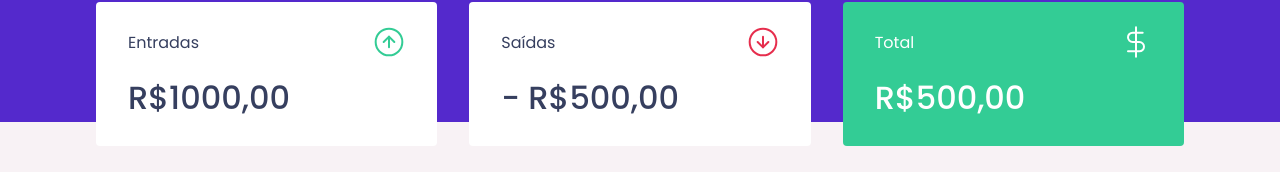
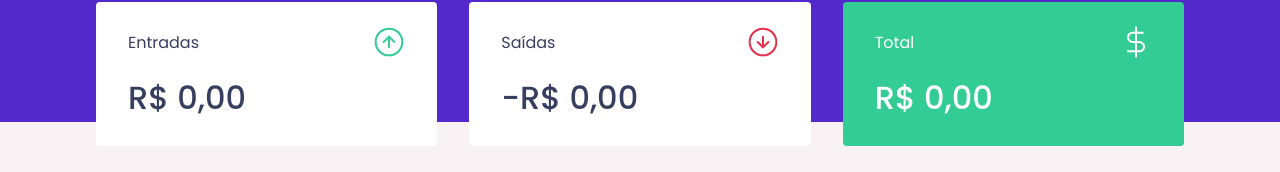
Before and after one commit to Gustavo-SB/dtmoney, a React (Create React App) app: page / in a window 1280 px wide. Shown: the part 150-322 px from the top of the page. Built offline with nearby package versions, Linux system fonts and the light colour scheme; no server answers; what miragejs would draw is missing.

Commit message:
adicionado hook e tabela e summary dinamic

```diff
--- a/src/App.tsx
+++ b/src/App.tsx
@@ -4,7 +4,7 @@
 import { Header } from "./components/Header";
 import { NewTransactionModal } from "./components/NewTransactionModal";
 import { GlobalStyle } from "./styles/global";
-import { TransactionsProvider } from './TransactionsContext';
+import { TransactionsProvider } from './hooks/useTransactions';
 
 Modal.setAppElement('#root');
 
--- a/src/TransactionsContext.tsx
+++ /dev/null
@@ -1,32 +0,0 @@
-import { createContext, ReactNode, useEffect, useState } from 'react';
-import { api } from './services/api';
-
-interface Transaction {
-  id: number;
-  title: string;
-  type: string;
-  category: string;
-  amount: number;
-  createdAt: Date;
-}
-
-interface TransactionsProviderProps {
-  children: ReactNode;
-}
-
-export const TransactionsContext = createContext<Transaction[]>([]);
-
-export function TransactionsProvider({ children }: TransactionsProviderProps) {
-  const [transactions, setTransactions] = useState<Transaction[]>([]);
-
-  useEffect(() => {
-    api.get('/transactions')
-      .then(response => setTransactions(response.data.transactions))
-  }, []);
-
-  return (
-    <TransactionsContext.Provider value={transactions}>
-      {children}
-    </TransactionsContext.Provider>
-  );
-}
--- a/src/components/NewTransactionModal/index.tsx
+++ b/src/components/NewTransactionModal/index.tsx
@@ -1,10 +1,11 @@
 import Modal from "react-modal"
+import { Container, RadioBox, TransactionTypeContainer } from "./styles";
+import { FormEvent, useState } from "react";
+
 import incomeImg from "../../assets/income.svg"
 import outcomeImg from "../../assets/outcome.svg"
 import closeImg from "../../assets/close.svg"
-import { Container, RadioBox, TransactionTypeContainer } from "./styles";
-import { FormEvent, useState } from "react";
-import { api } from "../../services/api";
+import { useTransactions } from "../../hooks/useTransactions";
 
 interface NewTransactionModalProps {
   isOpen: boolean;
@@ -12,22 +13,28 @@
 }
 
 export function NewTransactionModal({ isOpen, onRequestClose }: NewTransactionModalProps) {
+  const { createTransaction } = useTransactions();
+
   const [title, setTitle] = useState('');
-  const [value, setValeu] = useState(0);
+  const [amount, setAmount] = useState(0);
   const [category, setCategory] = useState('');
   const [type, setType] = useState('deposit');
 
-  function handleCreateNewTransaction(event: FormEvent) {
+  async function handleCreateNewTransaction(event: FormEvent) {
     event.preventDefault();
 
-    const data = {
+    await createTransaction({
       title,
-      value,
+      amount,
       category,
-      type
-    };
+      type,
+    })
 
-    api.post('/transactions', data);
+    setTitle('');
+    setAmount(0);
+    setCategory('');
+    setType('deposit');
+    onRequestClose();
   }
 
   return (
@@ -57,8 +64,8 @@
         <input
           type="number"
           placeholder="Valor"
-          value={value}
-          onChange={(e) => setValeu(Number(e.target.value))}
+          value={amount}
+          onChange={(e) => setAmount(Number(e.target.value))}
         />
 
         <TransactionTypeContainer>
@@ -93,3 +100,7 @@
     </Modal>
   )
 }
+
+function TransactionContext(TransactionContext: any) {
+  throw new Error("Function not implemented.");
+}
--- a/src/components/Summary/index.tsx
+++ b/src/components/Summary/index.tsx
@@ -4,12 +4,26 @@
 import totalImg from '../../assets/total.svg';
 
 import { Container } from "./styles";
-import { TransactionsContext } from '../../TransactionsContext';
+import { useTransactions } from '../../hooks/useTransactions';
 
 export function Summary() {
-  const transactions = useContext(TransactionsContext);
+  const { transactions } = useTransactions();
 
-  console.log(transactions);
+  const summary = transactions.reduce((acc, transaction) => {
+    if(transaction.type === 'deposit') {
+      acc.deposits += transaction.amount;
+      acc.total += transaction.amount;
+    } else {
+      acc.withdrawals += transaction.amount;
+      acc.total -= transaction.amount;
+    }
+
+    return acc;
+  }, {
+    deposits: 0,
+    withdrawals: 0,
+    total: 0,
+  })
 
   return (
     <Container>
@@ -18,21 +32,37 @@
           <p>Entradas</p>
           <img src={incomeImg} alt='Entradas' />
         </header>
-        <strong>R$1000,00</strong>
+        <strong>
+          {new Intl.NumberFormat('pt-BR', {
+            style: 'currency',
+            currency: 'BRL',
+          }).format(summary.deposits)}
+        </strong>
       </div>
       <div>
         <header>
           <p>Saídas</p>
           <img src={outcomeImg} alt='Saidas' />
         </header>
-        <strong>- R$500,00</strong>
+        <strong>
+          -
+          {new Intl.NumberFormat('pt-BR', {
+            style: 'currency',
+            currency: 'BRL',
+          }).format(summary.withdrawals)}
+        </strong>
       </div>
       <div className="highlight-background">
         <header>
           <p>Total</p>
           <img src={totalImg} alt='Total' />
         </header>
-        <strong>R$500,00</strong>
+        <strong>
+          {new Intl.NumberFormat('pt-BR', {
+            style: 'currency',
+            currency: 'BRL',
+          }).format(summary.total)}
+        </strong>
       </div>
     </Container>
   );
--- a/src/components/TransactionTable/index.tsx
+++ b/src/components/TransactionTable/index.tsx
@@ -1,9 +1,8 @@
-import { useContext } from "react";
 import { Container } from "./styles";
-import { TransactionsContext } from "../../TransactionsContext";
+import { useTransactions } from "../../hooks/useTransactions";
 
 export function TransactionsTable() {
-  const transactions = useContext(TransactionsContext);
+  const { transactions } = useTransactions();
 
   return (
     <Container>
--- /dev/null
+++ b/src/hooks/useTransactions.tsx
@@ -0,0 +1,58 @@
+import { createContext, ReactNode, useEffect, useState } from 'react';
+import { api } from '../services/api';
+import { useContext } from 'react';
+
+interface Transaction {
+  id: number;
+  title: string;
+  type: string;
+  category: string;
+  amount: number;
+  createdAt: Date;
+}
+
+type TransactionInput = Omit<Transaction, 'id' | 'createdAt'>;
+
+interface TransactionsProviderProps {
+  children: ReactNode;
+}
+
+interface TransactionsContextData {
+  transactions: Transaction[];
+  createTransaction: (transaction: TransactionInput) => Promise<void>;
+}
+
+const TransactionsContext = createContext<TransactionsContextData>(
+  {} as TransactionsContextData
+);
+
+export function TransactionsProvider({ children }: TransactionsProviderProps) {
+  const [transactions, setTransactions] = useState<Transaction[]>([]);
+
+  useEffect(() => {
+    api.get('/transactions')
+      .then(response => setTransactions(response.data.transactions))
+  }, []);
+
+  async function createTransaction(transactionInput: TransactionInput) {
+    const response = await api.post('/transactions', {
+      ...transactionInput,
+      createdAt: new Date(),
+    });
+    const { transaction } = response.data;
+
+    setTransactions([...transactions, transaction]);
+  }
+
+  return (
+    <TransactionsContext.Provider value={{ transactions, createTransaction }}>
+      {children}
+    </TransactionsContext.Provider>
+  );
+}
+
+export function useTransactions() {
+  const context = useContext(TransactionsContext);
+
+  return context;
+}
```
